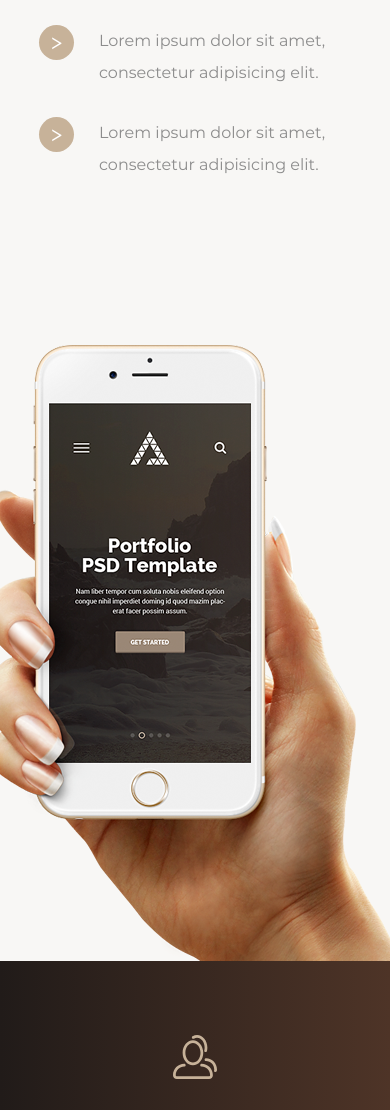
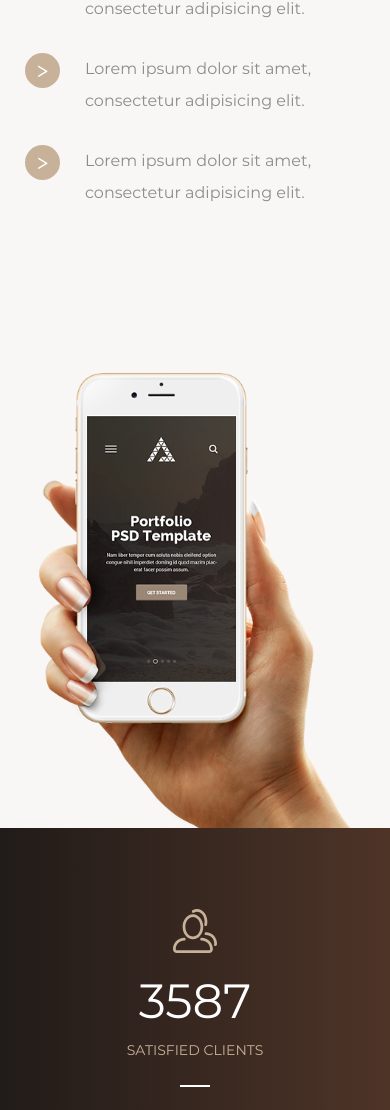
Before and after one commit to nikitapolako/html5css3site, a plain HTML site: page index.html in a window 390 px wide. Shown: the part 4468-5578 px from the top of the page. Drawn offline with Linux system fonts and the light colour scheme; files whose address does not match are found by name.

Commit message:
090319
23:00

```diff
--- a/css/style.less
+++ b/css/style.less
@@ -2087,6 +2087,29 @@
 
             }
 
+            .mobile {
+                .mobile_content {
+                    padding-left: 15px;
+                    padding-right: 15px;
+                }
+
+                .mobile_img {
+                    width: 80%;
+                }
+            }
+
+            .counters {
+                .counters_figure {
+                    padding: 25px;
+                }
+
+            }
+
+            .recent {
+                padding-left:15px;
+                padding-right: 15px;
+            }
+
         }
     }
 }
```
Also changed, not shown: css/style.css.
